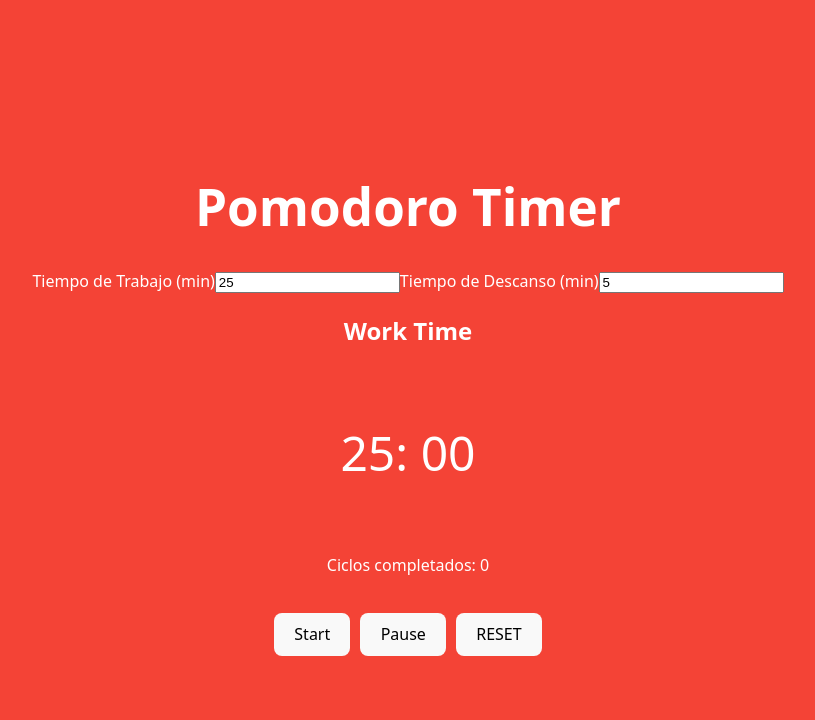
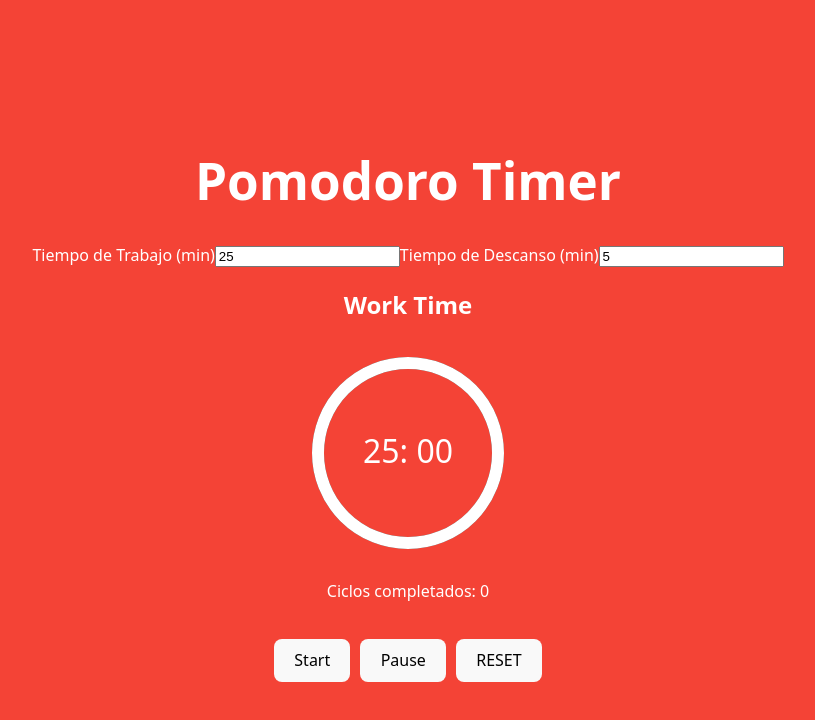
Before and after one commit to capi68/pomodoro-timer, a React (Vite) app: page / in a window 1280 px wide. Shown: the top 720 px of the page, without its empty margins (232-1047 px from the left). Built offline with nearby package versions, Linux system fonts and the light colour scheme.

Commit message:
finalizacion de circleProgress.. y sustitucion del reloj

```diff
--- a/src/App.jsx
+++ b/src/App.jsx
@@ -1,4 +1,5 @@
 import { useState, useEffect, useRef } from "react";
+import CircularProgress from "./assets/components/CicularProgress";
 
 function formatTime(seconds) {
   const m = Math.floor(seconds / 60);
@@ -102,7 +103,8 @@ export default function App() {
 
 
     <h2>{ isBreak ? "Break time" : "Work Time"}</h2>
-    <p style={{ fontSize: "3rem" }}>{formatTime(timeLeft)}</p>
+
+    <CircularProgress  timeLeft={timeLeft} totalTime={isBreak ? breakDuration * 60 : workDuration * 60} formatTime={formatTime}/>
     <p>Ciclos completados: {cycles}</p>
 
     <div style={{ marginTop: "20px", display: "flex", gap: "10px"}}>
--- a/src/assets/components/CicularProgress.jsx
+++ b/src/assets/components/CicularProgress.jsx
@@ -1,27 +1,28 @@
 export default function CircularProgress({ timeLeft, totalTime, formatTime }) {
     const radius = 90;
+    const strokeWidth = "12";
     const circumference = 2 * Math.PI * radius;
     const progress = (timeLeft / totalTime) * circumference;
 
     return (
-        <svg width="220" height="220">
+        <svg width="220" height="220" viewBox="0 0 220 220" shapeRendering="geometricprecision">
             {/* Ciculo de fondo */}
             <circle
                 cx="110"
                 cy="110"
                 r={radius}
-                stroke="#ddd"
-                strokeWidth="12"
+                stroke="#444"
+                strokeWidth={strokeWidth}
                 fill="none"
             />
 
             {/* circle en progreso*/ }
             <circle
-                cx="110"
-                cy="110"
+                cx="100"
+                cy="100"
                 r={radius}
                 stroke="white"
-                strokeWidth="12"
+                strokeWidth={strokeWidth}
                 fill="none"
                 strokeDasharray={circumference}
                 strokeDashoffset={circumference - progress}
```
